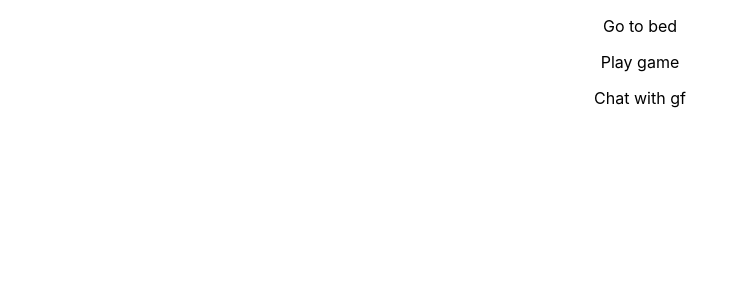
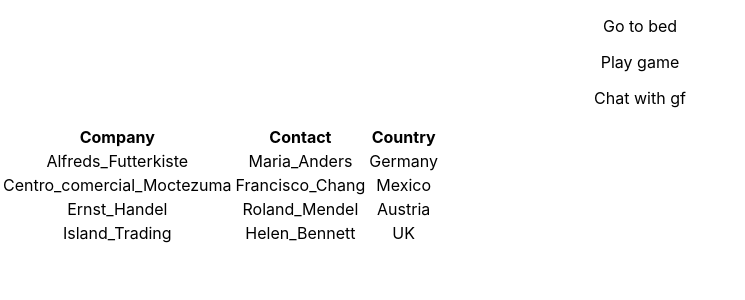
Before and after one commit to loild193/React-Learn, a React (Create React App) app in the folder todo-list/: page / in a window 1280 px wide. Shown: the top 300 px of the page, without its empty margins (0-745 px from the left). Built offline with nearby package versions, Linux system fonts and the light colour scheme.

Commit message:
add table component and render data to table

```diff
--- a/todo-list/src/App.js
+++ b/todo-list/src/App.js
@@ -1,6 +1,8 @@
 import React, { Component } from 'react';
 import './App.css';
 import TodoItem from './components/TodoItem';
+import Table from './components/Table';
+
 
 class App extends Component {
   constructor() {
@@ -10,6 +12,12 @@ class App extends Component {
       'Play game',
       'Chat with gf'
     ];
+    this.records = [
+      { company:  "Alfreds_Futterkiste", contact: "Maria_Anders", country: "Germany" },
+      { company:  "Centro_comercial_Moctezuma", contact: "Francisco_Chang", country: "Mexico" },
+      { company:  "Ernst_Handel", contact: "Roland_Mendel", country: "Austria" },
+      { company:  "Island_Trading", contact: "Helen_Bennett", country: "UK" }
+    ];
   };
   render() {
     return (
@@ -17,6 +25,22 @@ class App extends Component {
         {
           this.todoItems.map( (item, index) => <TodoItem key={index} title={item}/> )
         }
+        <table>
+        <tr>
+            <th>Company</th>
+            <th>Contact</th>
+            <th>Country</th>
+          </tr>
+          {
+          this.records.map(
+            (record, index) => <Table
+            key={index}
+            company={record.company}
+            contact={record.contact}
+            country={record.country} />
+          )
+        }
+        </table>
       </div>
     );
   }
--- /dev/null
+++ b/todo-list/src/components/Table.js
@@ -0,0 +1,15 @@
+import React, { Component } from 'react';
+
+class Table extends Component {
+  render() {
+    return (
+      <tr className="Table">
+        <td>{this.props.company}</td>
+        <td>{this.props.contact}</td>
+        <td>{this.props.country}</td>
+      </tr>
+    );
+  }
+}
+
+export default Table;
```
